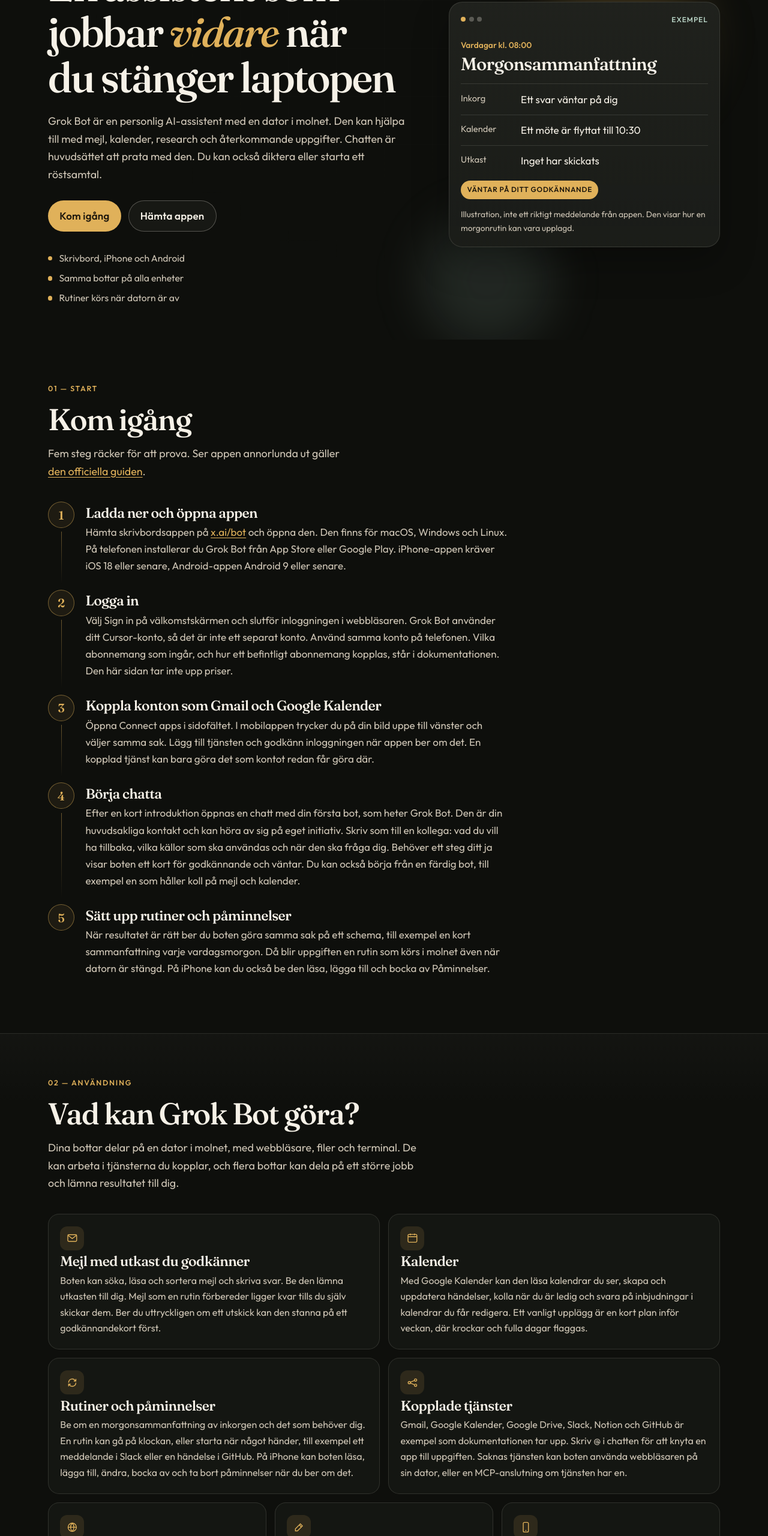
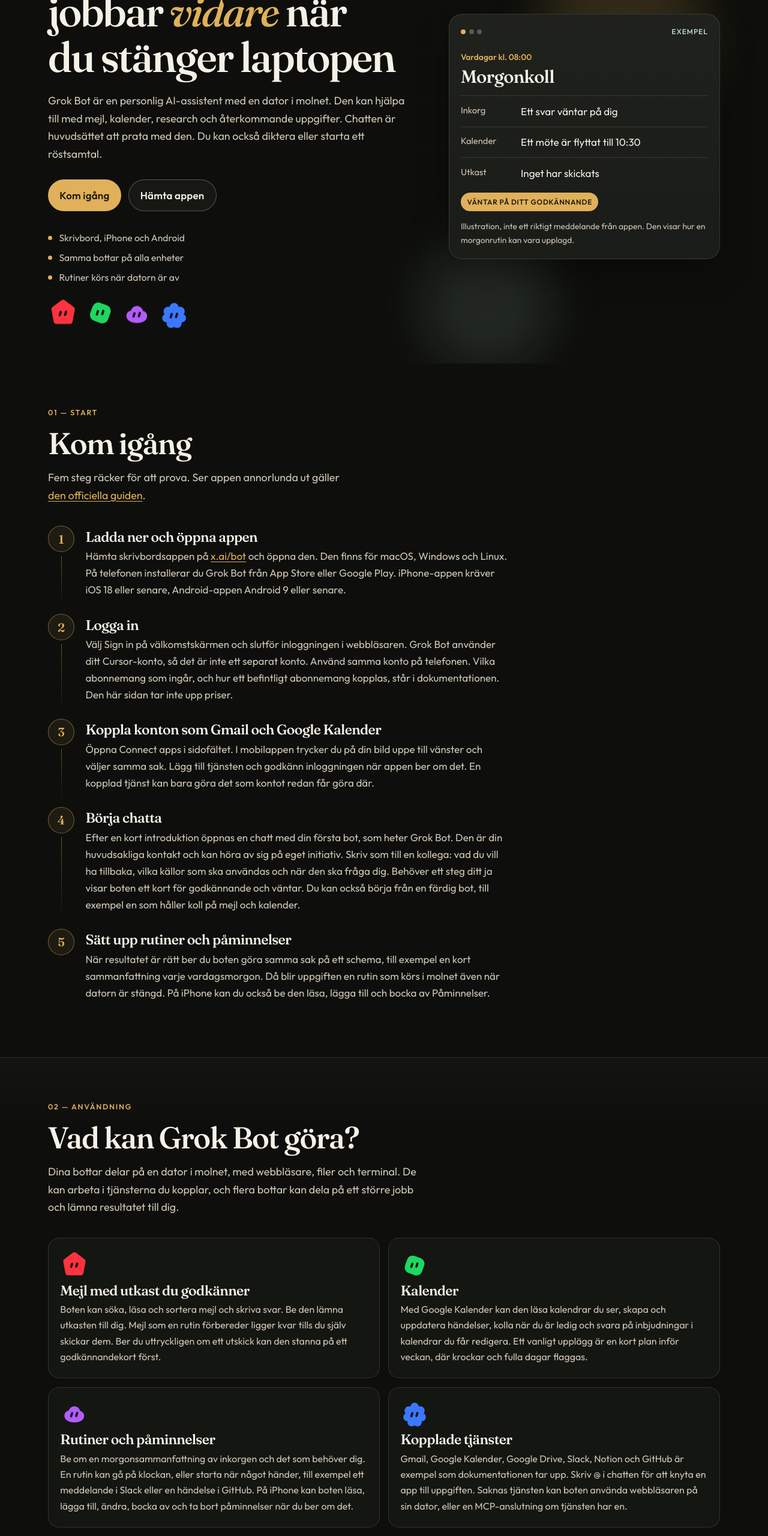
Before and after one commit to Happyman67/grok-bot-guide, a plain HTML site: page index.html in a window 1280 px wide. Shown: the part 240-2800 px from the top of the page at 60% size. Drawn offline with Linux system fonts and the light colour scheme.

Commit message:
Fit the example card title on narrow screens (#2)
* Keep the example card title inside the card on narrow screens.

Rename the long heading to Morgonkoll and let headings wrap instead of spilling past the card edge.

Co-authored-by: Happyman67 <Happyman67@users.noreply.github.com>

* Add the four mascots and simplify the phone header.

Draw the characters as SVGs for the hero and the feature cards. Drop the extra nav link and the hero eyebrow so the heading and the remaining links sit higher, on one row.

Co-authored-by: Happyman67 <Happyman67@users.noreply.github.com>

---------

Co-authored-by: Cursor Agent <cursoragent@cursor.com>
Co-authored-by: Happyman67 <Happyman67@users.noreply.github.com>

```diff
--- a/index.html
+++ b/index.html
@@ -21,6 +21,56 @@
     <link rel="stylesheet" href="styles.css" />
   </head>
   <body id="top">
+    <svg class="sprite" aria-hidden="true" focusable="false">
+      <symbol id="mascot-house" viewBox="0 0 80 80">
+        <polygon
+          points="40,12 64,30 58,62 22,62 16,30"
+          fill="#ff3340"
+          stroke="#ff3340"
+          stroke-width="14"
+          stroke-linejoin="round"
+        />
+        <g fill="#1a140f">
+          <rect x="29.2" y="34" width="6.2" height="15" rx="3.1" transform="rotate(18 32.3 41.5)" />
+          <rect x="43.4" y="33.2" width="6.2" height="15" rx="3.1" transform="rotate(18 46.5 40.7)" />
+        </g>
+      </symbol>
+      <symbol id="mascot-tile" viewBox="0 0 80 80">
+        <rect x="15" y="17" width="50" height="50" rx="16" fill="#1ed760" transform="rotate(20 40 42)" />
+        <g fill="#1a140f">
+          <rect x="29.2" y="34" width="6.2" height="15" rx="3.1" transform="rotate(18 32.3 41.5)" />
+          <rect x="43.4" y="33.2" width="6.2" height="15" rx="3.1" transform="rotate(18 46.5 40.7)" />
+        </g>
+      </symbol>
+      <symbol id="mascot-cloud" viewBox="0 0 80 80">
+        <g fill="#b15cff">
+          <circle cx="26" cy="44" r="14" />
+          <circle cx="40" cy="34" r="16" />
+          <circle cx="54" cy="44" r="13" />
+          <ellipse cx="40" cy="48" rx="26" ry="15" />
+        </g>
+        <g fill="#1a140f">
+          <rect x="29.2" y="34" width="6.2" height="15" rx="3.1" transform="rotate(18 32.3 41.5)" />
+          <rect x="43.4" y="33.2" width="6.2" height="15" rx="3.1" transform="rotate(18 46.5 40.7)" />
+        </g>
+      </symbol>
+      <symbol id="mascot-bloom" viewBox="0 0 80 80">
+        <g fill="#3a78ff">
+          <circle cx="40" cy="20" r="12" />
+          <circle cx="56" cy="30" r="12" />
+          <circle cx="60" cy="48" r="11.5" />
+          <circle cx="48" cy="62" r="12" />
+          <circle cx="32" cy="62" r="12" />
+          <circle cx="20" cy="48" r="11.5" />
+          <circle cx="24" cy="30" r="12" />
+          <circle cx="40" cy="42" r="15" />
+        </g>
+        <g fill="#1a140f">
+          <rect x="29.2" y="34" width="6.2" height="15" rx="3.1" transform="rotate(18 32.3 41.5)" />
+          <rect x="43.4" y="33.2" width="6.2" height="15" rx="3.1" transform="rotate(18 46.5 40.7)" />
+        </g>
+      </symbol>
+    </svg>
     <a class="skip-link" href="#innehall">Hoppa till innehållet</a>
 
     <header class="site-header">
@@ -36,12 +86,6 @@
           <a href="#kom-igang">Kom igång</a>
           <a href="#mojligheter">Möjligheter</a>
           <a href="#tips">Tips</a>
-          <a
-            href="https://docs.x.ai/grok-bot"
-            target="_blank"
-            rel="noopener noreferrer"
-            >Dokumentation<span class="sr-only"> (öppnas i ny flik)</span></a
-          >
         </nav>
       </div>
     </header>
@@ -52,7 +96,6 @@
         <div class="orb orb-sage" aria-hidden="true"></div>
         <div class="wrap hero-grid">
           <div class="hero-copy">
-            <p class="kicker">Inofficiell introduktion</p>
             <h1>En assistent som jobbar <em>vidare</em> när du stänger laptopen</h1>
             <p class="lead">
               Grok Bot är en personlig AI-assistent med en dator i molnet. Den kan
@@ -75,9 +118,15 @@
               <li>Samma bottar på alla enheter</li>
               <li>Rutiner körs när datorn är av</li>
             </ul>
+            <div class="mascot-row" aria-hidden="true">
+              <svg class="mascot" viewBox="0 0 80 80"><use href="#mascot-house"></use></svg>
+              <svg class="mascot" viewBox="0 0 80 80"><use href="#mascot-tile"></use></svg>
+              <svg class="mascot" viewBox="0 0 80 80"><use href="#mascot-cloud"></use></svg>
+              <svg class="mascot" viewBox="0 0 80 80"><use href="#mascot-bloom"></use></svg>
+            </div>
           </div>
 
-          <aside class="preview" aria-label="Illustration av en morgonsammanfattning">
+          <aside class="preview" aria-label="Illustration av en morgonkoll">
             <div class="preview-top">
               <span class="preview-dots" aria-hidden="true">
                 <span></span><span></span><span></span>
@@ -85,7 +134,7 @@
               <span class="preview-label">Exempel</span>
             </div>
             <p class="preview-when">Vardagar kl. 08:00</p>
-            <p class="preview-title">Morgonsammanfattning</p>
+            <p class="preview-title">Morgonkoll</p>
             <ul class="preview-list">
               <li>
                 <span>Inkorg</span>
@@ -214,10 +263,7 @@
           <ul class="cards">
             <li class="card card-mail reveal">
               <div class="card-icon" aria-hidden="true">
-                <svg viewBox="0 0 24 24" fill="none" stroke="currentColor" stroke-width="1.6">
-                  <rect x="3.5" y="5.5" width="17" height="13" rx="2" />
-                  <path d="M4 7l8 6 8-6" />
-                </svg>
+                <svg class="mascot" viewBox="0 0 80 80"><use href="#mascot-house"></use></svg>
               </div>
               <h3>Mejl med utkast du godkänner</h3>
               <p>
@@ -229,10 +275,7 @@
             </li>
             <li class="card card-cal reveal">
               <div class="card-icon" aria-hidden="true">
-                <svg viewBox="0 0 24 24" fill="none" stroke="currentColor" stroke-width="1.6">
-                  <rect x="3.5" y="5" width="17" height="15" rx="2" />
-                  <path d="M8 3.5v3M16 3.5v3M3.5 9.5h17" />
-                </svg>
+                <svg class="mascot" viewBox="0 0 80 80"><use href="#mascot-tile"></use></svg>
               </div>
               <h3>Kalender</h3>
               <p>
@@ -244,12 +287,7 @@
             </li>
             <li class="card card-routine reveal">
               <div class="card-icon" aria-hidden="true">
-                <svg viewBox="0 0 24 24" fill="none" stroke="currentColor" stroke-width="1.6">
-                  <path d="M5 12a7 7 0 0 1 12.2-4.7L19 9" />
-                  <path d="M19 5v4h-4" />
-                  <path d="M19 12a7 7 0 0 1-12.2 4.7L5 15" />
-                  <path d="M5 19v-4h4" />
-                </svg>
+                <svg class="mascot" viewBox="0 0 80 80"><use href="#mascot-cloud"></use></svg>
               </div>
               <h3>Rutiner och påminnelser</h3>
               <p>
@@ -262,12 +300,7 @@
             </li>
             <li class="card card-services reveal">
               <div class="card-icon" aria-hidden="true">
-                <svg viewBox="0 0 24 24" fill="none" stroke="currentColor" stroke-width="1.6">
-                  <circle cx="6" cy="12" r="2.2" />
-                  <circle cx="18" cy="7" r="2.2" />
-                  <circle cx="18" cy="17" r="2.2" />
-                  <path d="M8 11.2 15.8 8M8 12.8l7.8 3.2" />
-                </svg>
+                <svg class="mascot" viewBox="0 0 80 80"><use href="#mascot-bloom"></use></svg>
               </div>
               <h3>Kopplade tjänster</h3>
               <p>
@@ -279,10 +312,7 @@
             </li>
             <li class="card card-web reveal">
               <div class="card-icon" aria-hidden="true">
-                <svg viewBox="0 0 24 24" fill="none" stroke="currentColor" stroke-width="1.6">
-                  <circle cx="12" cy="12" r="8" />
-                  <path d="M4 12h16M12 4c2.2 2.4 3.3 5.1 3.3 8S14.2 17.6 12 20c-2.2-2.4-3.3-5.1-3.3-8S9.8 6.4 12 4z" />
-                </svg>
+                <svg class="mascot" viewBox="0 0 80 80"><use href="#mascot-house"></use></svg>
               </div>
               <h3>Research på webben</h3>
               <p>
@@ -294,10 +324,7 @@
             </li>
             <li class="card card-build reveal">
               <div class="card-icon" aria-hidden="true">
-                <svg viewBox="0 0 24 24" fill="none" stroke="currentColor" stroke-width="1.6">
-                  <path d="M14.5 5.5 18.5 9.5 9 19H5v-4L14.5 5.5z" />
-                  <path d="M12.5 7.5l4 4" />
-                </svg>
+                <svg class="mascot" viewBox="0 0 80 80"><use href="#mascot-tile"></use></svg>
               </div>
               <h3>Bygga saker</h3>
               <p>
@@ -309,10 +336,7 @@
             </li>
             <li class="card card-phone reveal">
               <div class="card-icon" aria-hidden="true">
-                <svg viewBox="0 0 24 24" fill="none" stroke="currentColor" stroke-width="1.6">
-                  <rect x="7" y="2.8" width="10" height="18.4" rx="2.2" />
-                  <path d="M11 18.2h2" />
-                </svg>
+                <svg class="mascot" viewBox="0 0 80 80"><use href="#mascot-cloud"></use></svg>
               </div>
               <h3>I telefonen</h3>
               <p>
--- a/styles.css
+++ b/styles.css
@@ -303,6 +303,8 @@ h3,
   letter-spacing: -0.03em;
   line-height: 1.08;
   text-wrap: balance;
+  overflow-wrap: break-word;
+  max-width: 100%;
 }
 
 h1 {
@@ -403,6 +405,34 @@ h1 em {
   flex: none;
 }
 
+.sprite {
+  position: absolute;
+  width: 0;
+  height: 0;
+  overflow: hidden;
+}
+
+.mascot-row {
+  display: flex;
+  flex-wrap: wrap;
+  align-items: center;
+  gap: 0.55rem 0.7rem;
+  margin-top: 1.5rem;
+  max-width: 100%;
+}
+
+.mascot {
+  display: block;
+  width: 3.15rem;
+  height: 3.15rem;
+  overflow: hidden;
+}
+
+.card-icon .mascot {
+  width: 100%;
+  height: 100%;
+}
+
 .preview {
   background:
     linear-gradient(180deg, rgba(246, 241, 231, 0.045), rgba(246, 241, 231, 0.02)),
@@ -457,7 +487,7 @@ h1 em {
 
 .preview-title {
   margin: 0.3rem 0 1rem;
-  font-size: 1.85rem;
+  font-size: clamp(1.55rem, 7.2vw, 1.85rem);
 }
 
 .preview-list {
@@ -483,13 +513,15 @@ h1 em {
 }
 
 .preview-chip {
-  display: inline-flex;
+  display: inline-block;
+  max-width: 100%;
   margin: 1.15rem 0 0;
   padding: 0.35rem 0.65rem;
   border-radius: 999px;
   color: var(--gold-ink);
   background: var(--gold);
   letter-spacing: 0.06em;
+  overflow-wrap: break-word;
 }
 
 .preview-note {
@@ -614,18 +646,11 @@ section[id] {
 }
 
 .card-icon {
-  width: 2.5rem;
-  height: 2.5rem;
+  width: 3rem;
+  height: 3rem;
+  margin-bottom: 0.35rem;
   display: grid;
   place-items: center;
-  border-radius: 0.75rem;
-  color: var(--gold);
-  background: rgba(224, 177, 90, 0.12);
-}
-
-.card-icon svg {
-  width: 1.3rem;
-  height: 1.3rem;
 }
 
 .card p {
@@ -712,6 +737,40 @@ section[id] {
   .hero-copy,
   .preview {
     animation: rise 0.8s ease both;
+  }
+
+  .mascot-row .mascot {
+    animation: mascot-float 4.8s ease-in-out infinite;
+  }
+
+  .mascot-row .mascot:nth-child(2) {
+    animation-delay: -1.2s;
+  }
+
+  .mascot-row .mascot:nth-child(3) {
+    animation-delay: -2.4s;
+  }
+
+  .mascot-row .mascot:nth-child(4) {
+    animation-delay: -3.5s;
+  }
+
+  .card .mascot {
+    transition: transform 0.25s ease;
+  }
+
+  .card:hover .mascot {
+    transform: translateY(-3px) rotate(-7deg);
+  }
+}
+
+@keyframes mascot-float {
+  0%,
+  100% {
+    transform: translateY(0);
+  }
+  50% {
+    transform: translateY(-5px);
   }
 }
 
```
